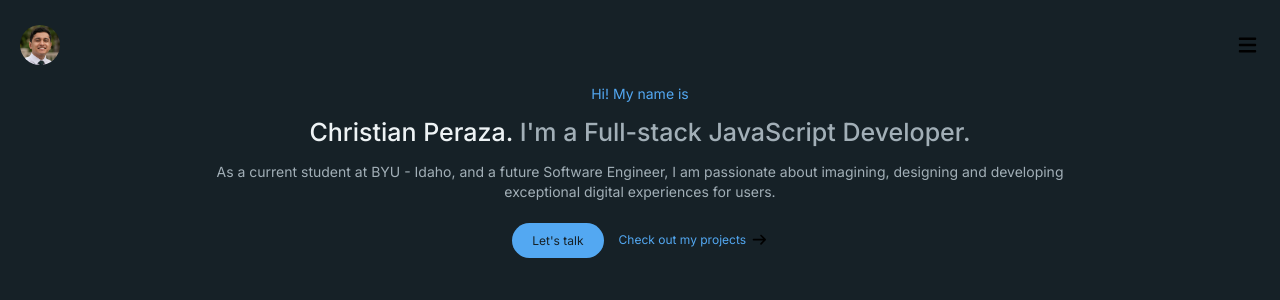
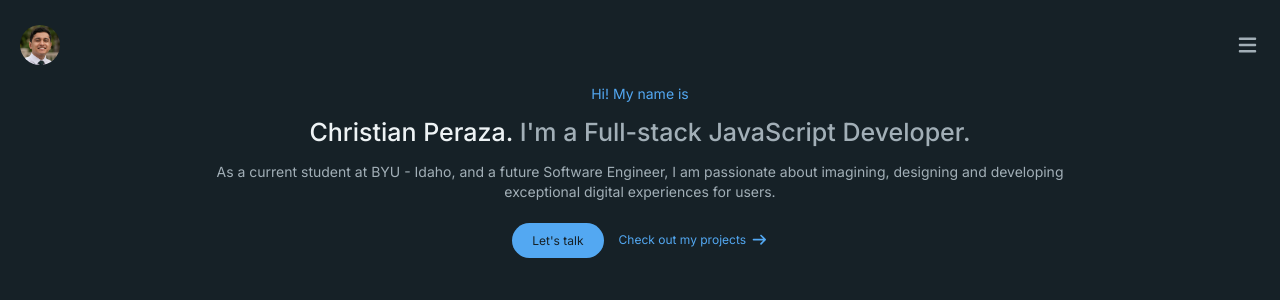
Before and after one commit to chrisperaza/portfolio-dev, a React (Vite) app: page / in a window 1280 px wide. Shown: the top 300 px of the page. Built offline with nearby package versions, Linux system fonts and the light colour scheme.

Commit message:
Improve burger and arrow icons styles

```diff
--- a/src/index.css
+++ b/src/index.css
@@ -68,7 +68,7 @@ body {
   }
 
   .burgerMenu-icon {
-    fill: var(--content);
+    color: var(--content);
   }
 }
 
@@ -158,16 +158,24 @@ body {
       p {
         font-size: var(--text-smaller);
         color: var(--main);
+        transition: transform 0.3s ease;
       }
 
-      svg {
+      .arrowRightIcon {
+        color: var(--main);
+        justify-content: center;
         transition: transform 0.3s ease;
       }
 
       &:hover {
         cursor: pointer;
 
-        svg {
+        p {
+          color: var(--main-dark);
+        }
+
+        .arrowRightIcon {
+          color: var(--main-dark);
           transform: translateX(6px);
         }
       }
```
